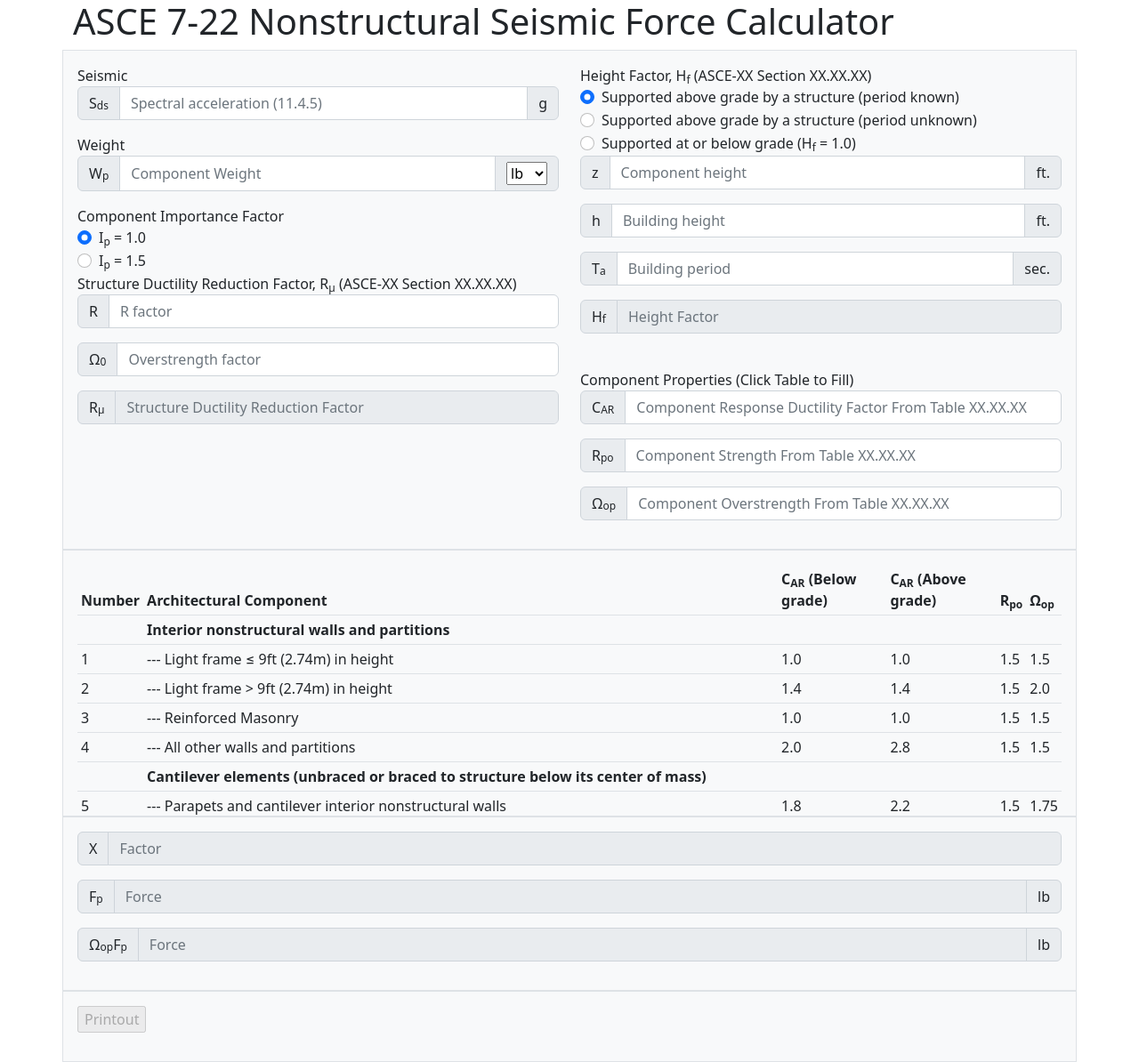
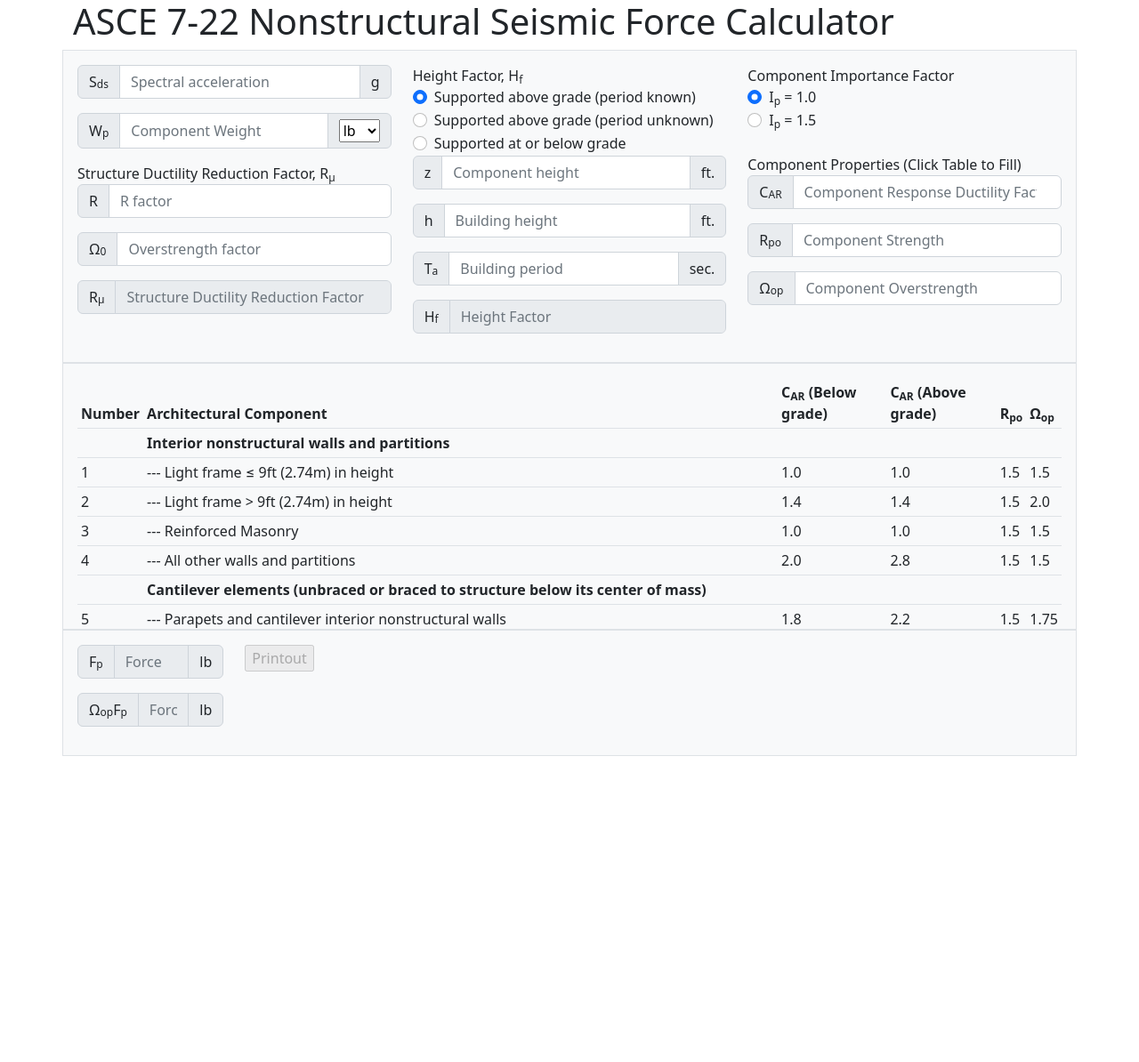
Before and after one commit to aclozovoy/FpForceCalculator, a Flask app: page / in a window 1280 px wide. Shown: the whole page at 89% size. After the commit the page ends 850 px from the top, so only its background shows below. Run offline with Flask 2, Linux system fonts and the light colour scheme.

Commit message:
Reorganize page

```diff
--- a/templates/main.html
+++ b/templates/main.html
@@ -17,13 +17,11 @@
 	<div class="container-sm bg-light p-3 border">
 	<div class="row">
 		<div class ="col">
-			Seismic
 			<div class="input-group mb-3">
 				<span class="input-group-text" id="inputGroup-sizing-default">S<sub>ds</sub></span>
-				<input name="Sds" type="number" step="any" min="0" class="form-control" placeholder="Spectral acceleration (11.4.5)" aria-label="Sizing example input" aria-describedby="inputGroup-sizing-default">
+				<input name="Sds" type="number" step="any" min="0" class="form-control" placeholder="Spectral acceleration" aria-label="Sizing example input" aria-describedby="inputGroup-sizing-default">
 				<span class="input-group-text" id="inputGroup-sizing-default">g</span>
 			</div>
-			Weight
 			<div class="input-group mb-3">
 				<span class="input-group-text" id="inputGroup-sizing-default">W<sub>p</sub></span>
 				<input name="Wp" type="number" step="any" min="0" class="form-control" placeholder="Component Weight" aria-label="Sizing example input" aria-describedby="inputGroup-sizing-default">
@@ -37,16 +35,8 @@
 				</span>
 			</div>
 
-			Component Importance Factor
-			<div class="form-check">
-				<input class="form-check-input" type="radio" name="IpRadio" id="IpRadio1" value="Ip1.0" checked>
-				<label class="form-check-label" for="IpRadio1">I<sub>p</sub> = 1.0</label>
-		   </div>
-		   <div class="form-check">
-				<input class="form-check-input" type="radio" name="IpRadio" id="IpRadio2" value="Ip1.5" unchecked>
-				<label class="form-check-label" for="IpRadio2">I<sub>p</sub> = 1.5</label>
-			</div>
-			Structure Ductility Reduction Factor, R<sub>µ</sub> (ASCE-XX Section XX.XX.XX)
+
+			Structure Ductility Reduction Factor, R<sub>µ</sub>
 				<div class="input-group mb-3">
 					<span class="input-group-text" id="inputGroup-sizing-default">R</span>
 					<input name="R" type="number" step="any" min="0" class="form-control" placeholder="R factor" aria-label="Sizing example input" aria-describedby="inputGroup-sizing-default">
@@ -61,15 +51,14 @@
 				</div>
 		</div>
 
-
 		<div class ="col">
-			Height Factor, H<sub>f</sub> (ASCE-XX Section XX.XX.XX)
+			Height Factor, H<sub>f</sub>
 
 			<!-- <div class="row-3 bg-light p-3 border"> -->
 				<div class="form-check">
 					 <input class="form-check-input" type="radio" name="HfRadio" id="HfRadio1" value="PeriodKnown" checked>
 					 <label class="form-check-label" for="HfRadio1">
-						Supported above grade by a structure (period known)
+						Supported above grade (period known)
 					 </label>
 				</div>
 			<!-- </div> -->
@@ -78,7 +67,7 @@
 				<div class="form-check">
 					 <input class="form-check-input" type="radio" name="HfRadio" id="HfRadio2" value="PeriodUnknown" unchecked>
 					 <label class="form-check-label" for="HfRadio2">
-						Supported above grade by a structure (period unknown)
+						Supported above grade (period unknown)
 					 </label>
 				</div>
 			<!-- </div> -->
@@ -86,7 +75,7 @@
 				<div class="form-check">
 					 <input class="form-check-input" type="radio" name="HfRadio" id="HfRadio3" value="BelowGrade" unchecked>
 					 <label class="form-check-label" for="HfRadio3">
-						Supported at or below grade (H<sub>f</sub> = 1.0)
+						Supported at or below grade
 					 </label>
 				</div>
 			<!-- </div> -->
@@ -125,27 +114,38 @@
 				</div>
 			<!-- </div> -->
 
-			{{HfText}}
+
+
+		</div>
+
+		<div class ="col">
+			Component Importance Factor
+			<div class="form-check">
+				<input class="form-check-input" type="radio" name="IpRadio" id="IpRadio1" value="Ip1.0" checked>
+				<label class="form-check-label" for="IpRadio1">I<sub>p</sub> = 1.0</label>
+		   </div>
+		   <div class="form-check">
+				<input class="form-check-input" type="radio" name="IpRadio" id="IpRadio2" value="Ip1.5" unchecked>
+				<label class="form-check-label" for="IpRadio2">I<sub>p</sub> = 1.5</label>
+			</div>
 			<br>
 			Component Properties (Click Table to Fill)
 			<input type="hidden" id="CompNum" name="CompNum" value="">
-			<!-- <div class="input-group mb-3">
-				<span class="input-group-text" id="inputGroup-sizing-default">Num</span>
-				<input id="CompNum" name="CompNum" type="text" class="form-control" readonly disabled placeholder="Component Number" aria-label="Sizing example input" aria-describedby="inputGroup-sizing-default">
-			</div> -->
 			<div class="input-group mb-3">
 				<span class="input-group-text" id="inputGroup-sizing-default">C<sub>AR</sub></span>
-				<input id="CarBox" name="Car" type="number" step="any" min="0" class="form-control" placeholder="Component Response Ductility Factor From Table XX.XX.XX" aria-label="Sizing example input" aria-describedby="inputGroup-sizing-default">
+				<input id="CarBox" name="Car" type="number" step="any" min="0" class="form-control" placeholder="Component Response Ductility Factor" aria-label="Sizing example input" aria-describedby="inputGroup-sizing-default">
 			</div>
 			<div class="input-group mb-3">
 				<span class="input-group-text" id="inputGroup-sizing-default">R<sub>po</sub></span>
-				<input id="RpoBox" name="Rpo" type="number" step="any" min="0" class="form-control" placeholder="Component Strength From Table XX.XX.XX" aria-label="Sizing example input" aria-describedby="inputGroup-sizing-default">
+				<input id="RpoBox" name="Rpo" type="number" step="any" min="0" class="form-control" placeholder="Component Strength" aria-label="Sizing example input" aria-describedby="inputGroup-sizing-default">
 			</div>
 			<div class="input-group mb-3">
 				<span class="input-group-text" id="inputGroup-sizing-default">Ω<sub>op</sub></span>
-				<input id="OopBox" name="Oop" type="number" step="any" min="0" class="form-control" placeholder="Component Overstrength From Table XX.XX.XX" aria-label="Sizing example input" aria-describedby="inputGroup-sizing-default">
+				<input id="OopBox" name="Oop" type="number" step="any" min="0" class="form-control" placeholder="Component Overstrength" aria-label="Sizing example input" aria-describedby="inputGroup-sizing-default">
 			</div>
 		</div>
+
+
 	</div>
 	</div>
 	</div>
@@ -537,10 +537,12 @@
 	</div>
 
 	<div class="container-sm bg-light p-3 border">
-		<div class="input-group mb-3">
+		<div class="row">
+			<div class="col-2">
+				<!-- <div class="input-group mb-3">
 					<span class="input-group-text" id="inputGroup-sizing-default">X</span>
 					<input id="XBox" name="X" type="text" class="form-control" readonly disabled placeholder="Factor" aria-label="Sizing example input" aria-describedby="inputGroup-sizing-default">
-		</div>
+				</div> -->
 				<div class="input-group mb-3">
 					<span class="input-group-text" id="inputGroup-sizing-default">F<sub>p</sub></span>
 					<input id="FpBox" name="Fp" type="text" class="form-control" readonly disabled placeholder="Force" aria-label="Sizing example input" aria-describedby="inputGroup-sizing-default">
@@ -552,11 +554,15 @@
 					<span class="input-group-text" name="units_out">lb</span>
 				</div>
 			</div>
-
-	<div class="container-sm bg-light p-3 border">
+			<div class="col">
 				<div class="input-group mb-3">
 					<input id="printbutton" type="submit" value="Printout">
 				</div>
+			</div>
+		</div>
+	</div>
+
+
 	</div>
 
 	</form>
```
Also changed, not shown: static/js/scripts.js (+5 -11 lines). Lines whose indentation alone changed are shown as unchanged.
